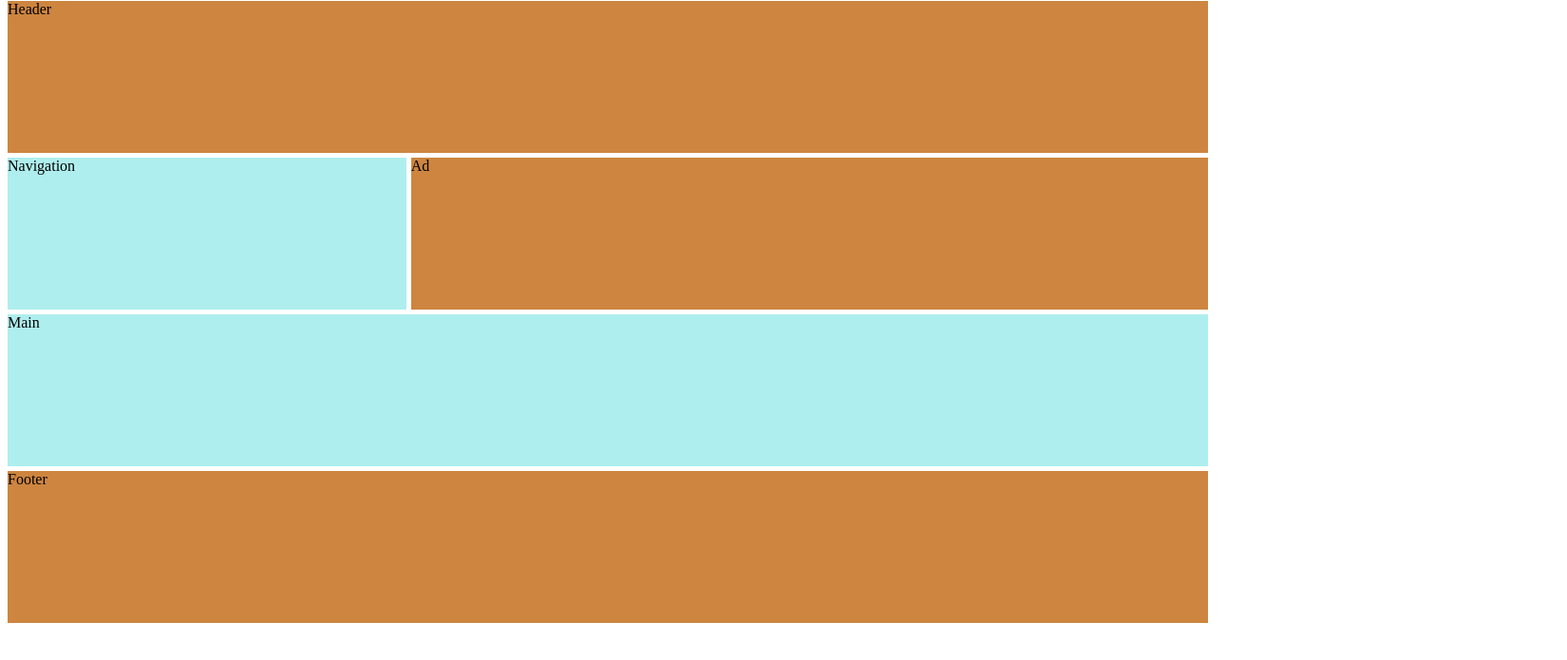
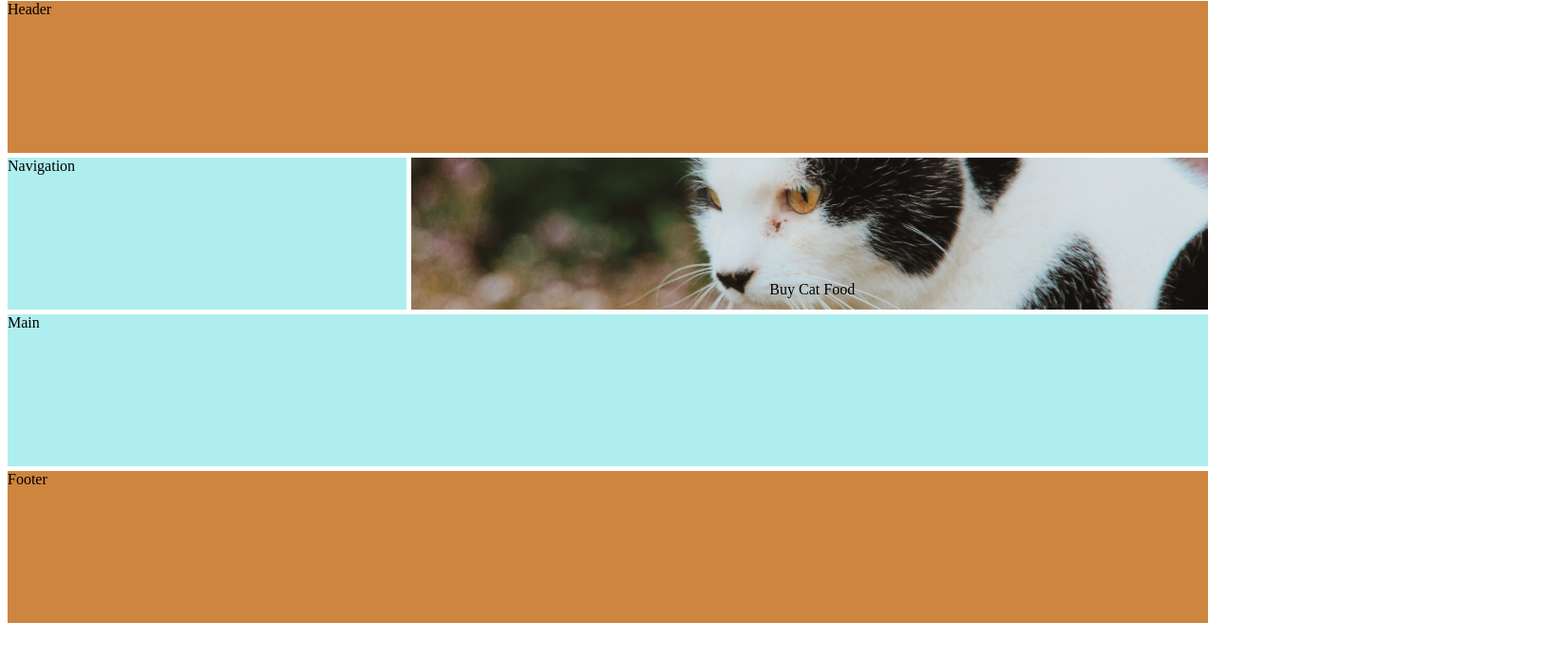
Before and after one commit to ValRCS/Projekts12M, a plain HTML site: page grid.html in a window 1280 px wide. Shown: the part 79-774 px from the top of the page at 95% size, 1650 px wide, since content can reach past the window. Drawn offline with Linux system fonts and the light colour scheme.

Commit message:
adding img inside grid child

```diff
--- a/grid.html
+++ b/grid.html
@@ -12,7 +12,12 @@
             <div class="container">
                 <div class="child v-header">Header</div>
                 <div class="child v-nav">Navigation</div>
-                <div class="child v-ad">Ad</div>
+                <div class="child v-ad">
+                    <div class="ad-inner-cont">
+                        <img src="img/lora-md.jpg" alt="cat ad" />
+                        <p class="ad-inner-text">Buy Cat Food</p>
+                    </div>
+                </div>
                 <div class="child v-main">Main</div>
                 <div class="child v-footer">Footer</div>
             </div>
--- a/styles/grid.css
+++ b/styles/grid.css
@@ -51,3 +51,20 @@
 .v-footer {
     grid-area: footer;
 }
+
+.ad-inner-cont {
+    /* background-image: url("../img/lora-md.jpg"); */
+    height: 100%;
+}
+
+.ad-inner-cont img {
+    width: 100%;
+    height: 100%;
+    object-fit: cover;
+}
+
+.ad-inner-text {
+    position: relative;
+    bottom: 50px;
+    left: 45%;
+}
```
